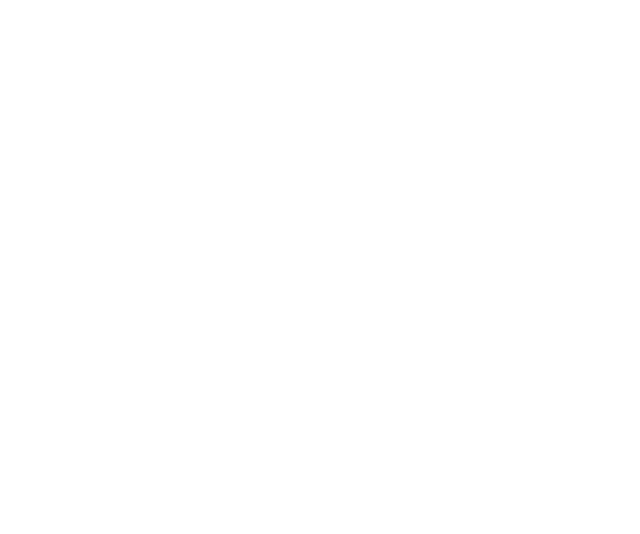
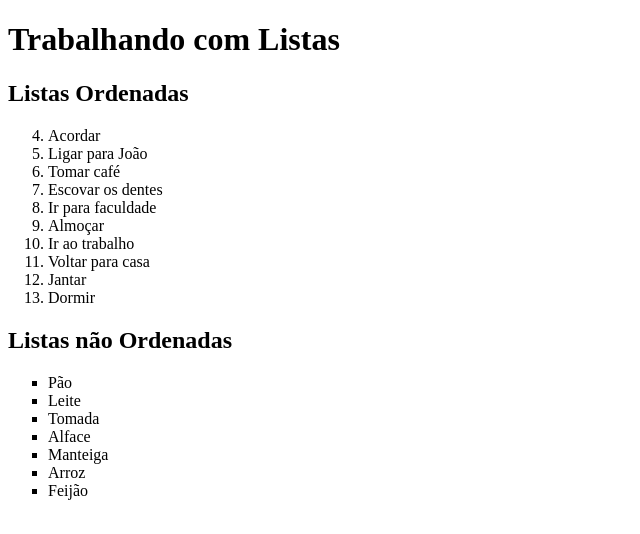
Before and after one commit to cleber795/HTML5-CSS3, a plain HTML site: page aulas/index.html in a window 1280 px wide. Shown: the whole page, without its empty margins (0-640 px from the left). Drawn offline with Linux system fonts and the light colour scheme.

Commit message:
c09a01
Listas OL e UL

```diff
--- a/aulas/index.html
+++ b/aulas/index.html
@@ -6,6 +6,72 @@
     <title>Listas OL e UL</title>
 </head>
 <body>
-
+    <h1>Trabalhando com Listas</h1>
+    <h2>Listas Ordenadas</h2>
+    <!--
+    A tag ol em HTML é usada para criar listas ordenadas, onde os itens são numerados automaticamente. Aqui estão algumas características e usos:
+    Características
+        1. Cria lista ordenada com numeração automática.
+        2. Itens são numerados com números arábicos (1, 2, 3, ...).
+        3. Pode ser aninhada para criar listas hierárquicas.
+    Uso
+        1. Listas de instruções.
+        2. Rankigs ou classificações.
+        3. Enumeração de itens.
+        4. Índices ou sumários.
+    Atributos
+        1. start: define o número inicial.
+        2. type: define o tipo de numeração (1, a, A, i, I).
+        3. reversed: inverte a ordem da lista.
+    Tipos de numeração
+        1. 1 (números arábicos).
+        2. a (letras minúsculas).
+        3. A (letras maiúsculas).
+        4. i (números romanos minúsculos).
+        5. I (números romanos maiúsculos).
+    -->
+    <ol type="1" start="4"> <!-- 1 A a I i -->
+        <li>Acordar</li>
+        <li>Ligar para João</li>
+        <li>Tomar café</li>
+        <li>Escovar os dentes</li>
+        <li>Ir para faculdade</li>
+        <li>Almoçar</li>
+        <li>Ir ao trabalho</li>
+        <li>Voltar para casa</li>
+        <li>Jantar</li>
+        <li>Dormir</li>
+    </ol>
+    <h2>Listas não Ordenadas</h2>
+    <!--
+    A tag ul em HTML é usada para criar listas não ordenadas, onde os itens são marcados com bullet points ou discos. Aqui estão algumas características e usos:
+    Características
+        1. Cria lista não ordenada com marcadores (bullet points).
+        2. Itens não são numerados automaticamente.
+        3. Pode ser aninhada para criar listas hierárquicas.
+    Uso
+        1. Listas de características.
+        2. Opções ou escolhas.
+        3. Ítems não sequenciais.
+        4. Resumos ou sumários.
+    Atributos
+        1. type: define o tipo de marcador (disc, circle, square).
+        2. style: define estilos adicionais.
+        3. class: define classes CSS.
+    Tipos de marcadores
+        1. disc (padrão).
+        2. circle.
+        3. square.
+        4. none (sem marcador).
+    -->
+    <ul type="square"> <!-- disc circle square -->
+        <li>Pão</li>
+        <li>Leite</li>
+        <li>Tomada</li>
+        <li>Alface</li>
+        <li>Manteiga</li>
+        <li>Arroz</li>
+        <li>Feijão</li>
+    </ul>
 </body>
 </html>
```
